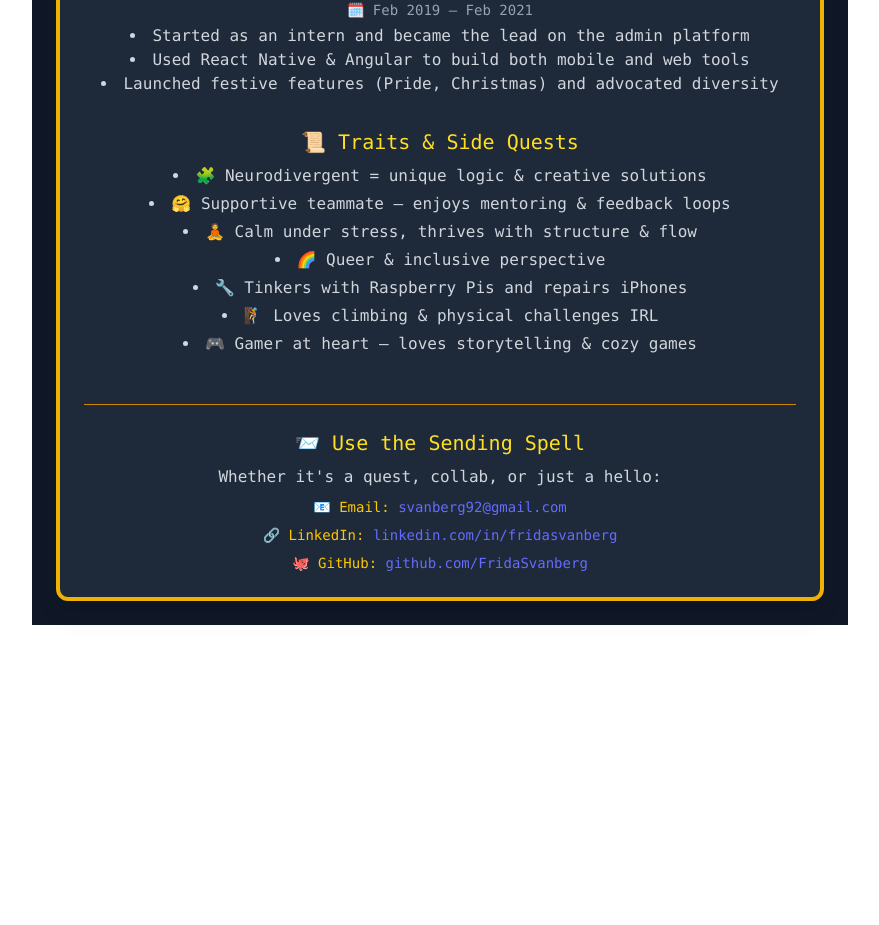
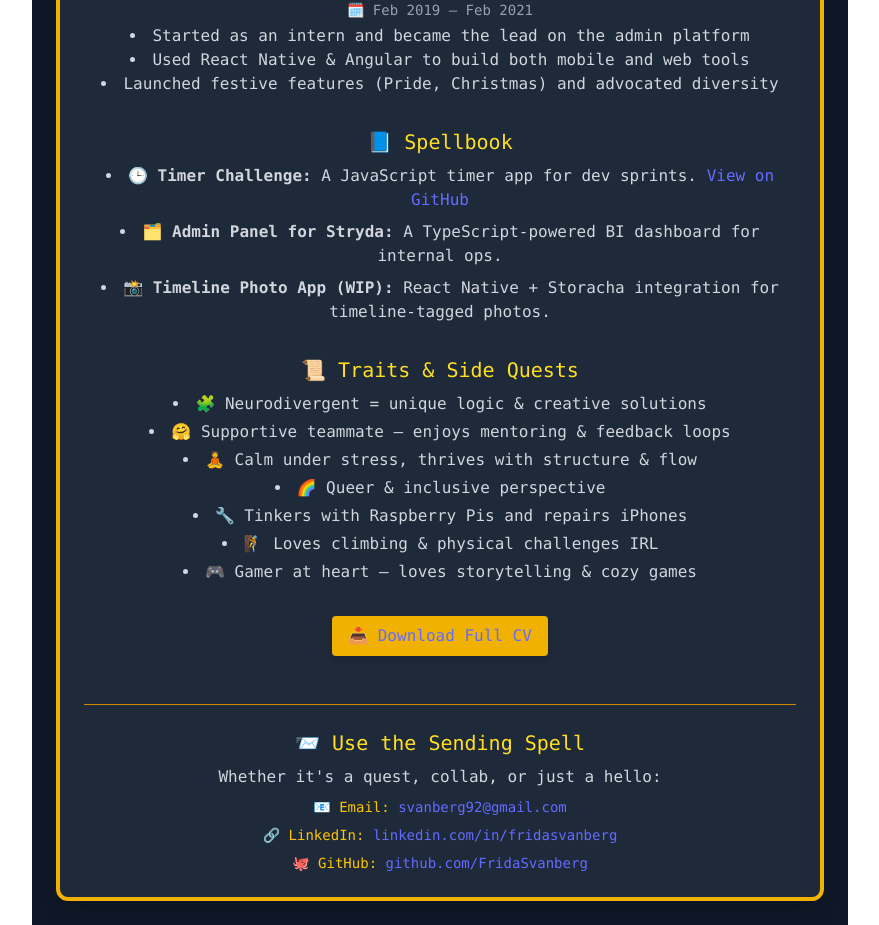
Before and after one commit to FridaSvanberg/Roll-for-Resume, a React (Vite) app: page / in a window 1280 px wide. Shown: the part 1073-1998 px from the top of the page, without its empty margins (200-1079 px from the left). Before the commit the page ends 1730 px from the top, so only its background shows below. Built offline with nearby package versions, Linux system fonts and the light colour scheme.

Commit message:
Add downloadable CV and spellbook component

```diff
--- a/src/App.tsx
+++ b/src/App.tsx
@@ -1,8 +1,10 @@
 import './App.css';
 import CampaignLog from './components/CampaignLog';
 import Contact from './components/Contact';
+import DownloadCV from './components/DownloadCV';
 import Header from './components/Header';
 import Proficiencies from './components/Proficiencies';
+import Spellbook from './components/Spellbook';
 import Stats from './components/Stats';
 import Traits from './components/Traits';
 
@@ -14,7 +16,9 @@ function App() {
         <Stats />
         <Proficiencies />
         <CampaignLog />
+        <Spellbook />
         <Traits />
+        <DownloadCV />
         <Contact />
       </div>
     </main>
--- /dev/null
+++ b/src/components/DownloadCV.tsx
@@ -0,0 +1,15 @@
+const DownloadCV = () => {
+  return (
+    <div className="text-center my-8">
+      <a
+        href="/FridaSvanbergCV.pdf"
+        download
+        className="inline-block bg-yellow-500 hover:bg-yellow-600 text-black font-bold py-2 px-4 rounded shadow-md transition"
+      >
+        📥 Download Full CV
+      </a>
+    </div>
+  );
+};
+
+export default DownloadCV;
--- /dev/null
+++ b/src/components/Spellbook.tsx
@@ -0,0 +1,31 @@
+const Spellbook = () => {
+  return (
+    <section className="mt-8">
+      <h2 className="text-xl text-yellow-300 mb-2">📘 Spellbook</h2>
+      <ul className="list-disc list-inside text-gray-300 space-y-2">
+        <li>
+          <strong>🕒 Timer Challenge:</strong> A JavaScript timer app for dev
+          sprints.{' '}
+          <a
+            href="https://github.com/FridaSvanberg/Timer-Challenge"
+            className="text-blue-400 underline hover:text-yellow-400"
+            target="_blank"
+            rel="noopener noreferrer"
+          >
+            View on GitHub
+          </a>
+        </li>
+        <li>
+          <strong>🗂️ Admin Panel for Stryda:</strong> A TypeScript-powered BI
+          dashboard for internal ops.
+        </li>
+        <li>
+          <strong>📸 Timeline Photo App (WIP):</strong> React Native + Storacha
+          integration for timeline-tagged photos.
+        </li>
+      </ul>
+    </section>
+  );
+};
+
+export default Spellbook;
```
Also changed, not shown: 1 other file (tests, documents, lock files or other folders).
